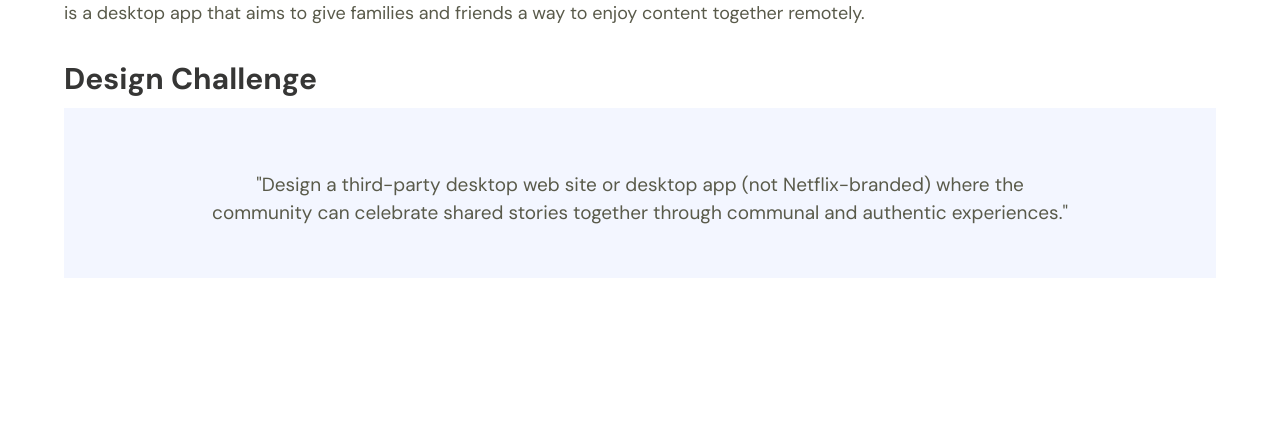
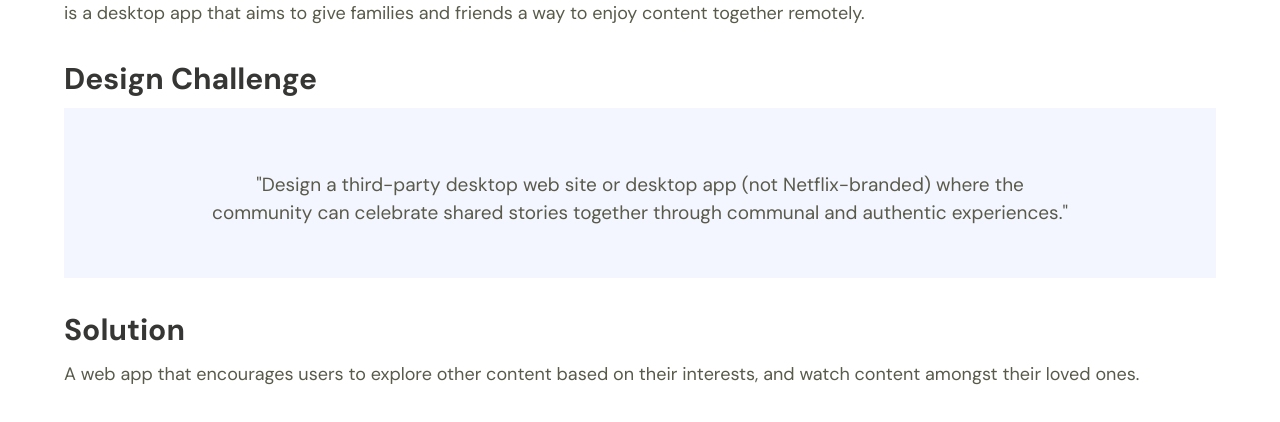
Before and after one commit to dermansultan/Portfolio2020, a React (Create React App) app: page /Ruma in a window 1280 px wide. Shown: the part 868-1290 px from the top of the page. Built offline with nearby package versions, Linux system fonts and the light colour scheme.

Commit message:
Case study components

```diff
--- a/src/Components/RumaCaseStudy.jsx
+++ b/src/Components/RumaCaseStudy.jsx
@@ -25,6 +25,10 @@ const Ruma = () => {
           <ProjectHeader text='Design Challenge'></ProjectHeader>
           <ProjectQuote text='"Design a third-party desktop web site or desktop app (not Netflix-branded) where the community can celebrate shared stories together through communal and authentic experiences."'></ProjectQuote>
         </div>
+        <div className='projectSectionWrapper' style={{paddingTop:"12px"}}>
+          <ProjectHeader text='Solution'></ProjectHeader>
+          <ProjectParagraph text='A web app that encourages users to  explore other content based on their interests, and watch content amongst their loved ones. '></ProjectParagraph>
+        </div>
         <div className='deadspace' style={{height:'900px'}}></div>
       </div>
     </div>
```
